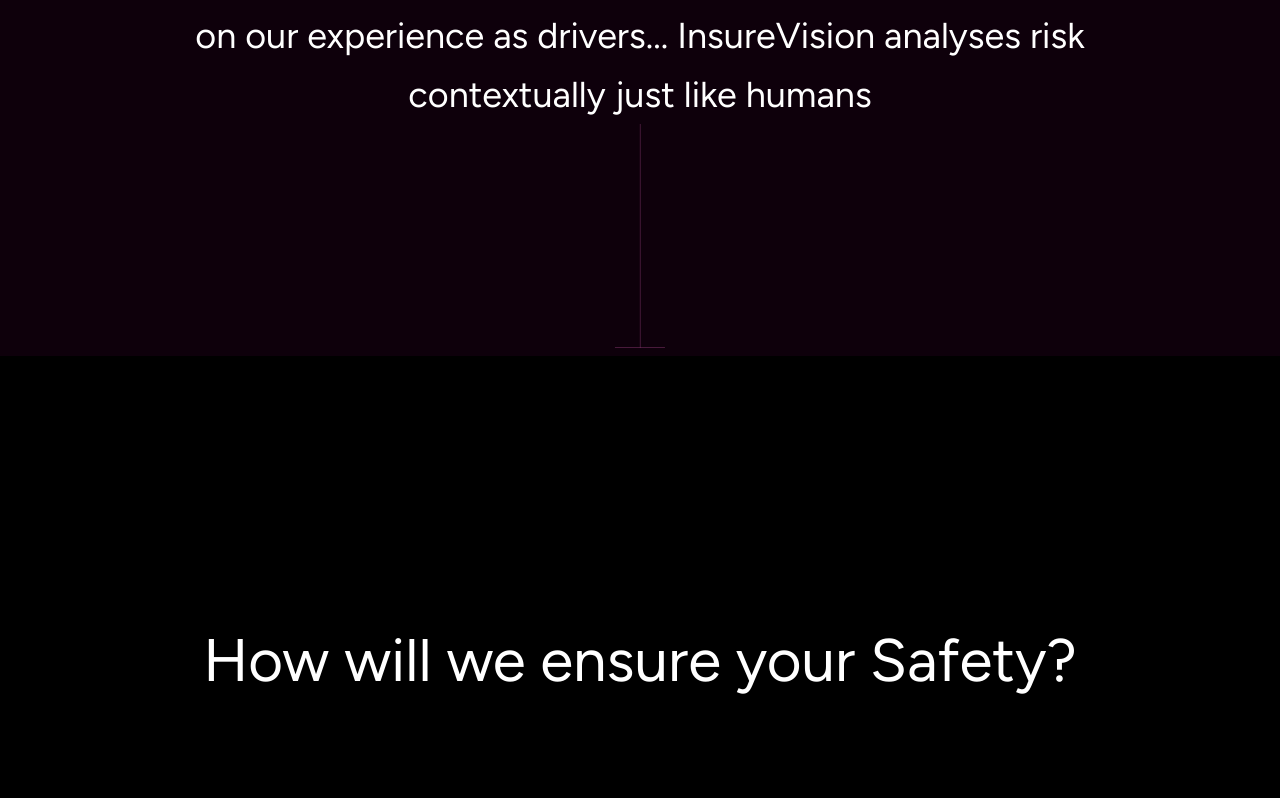
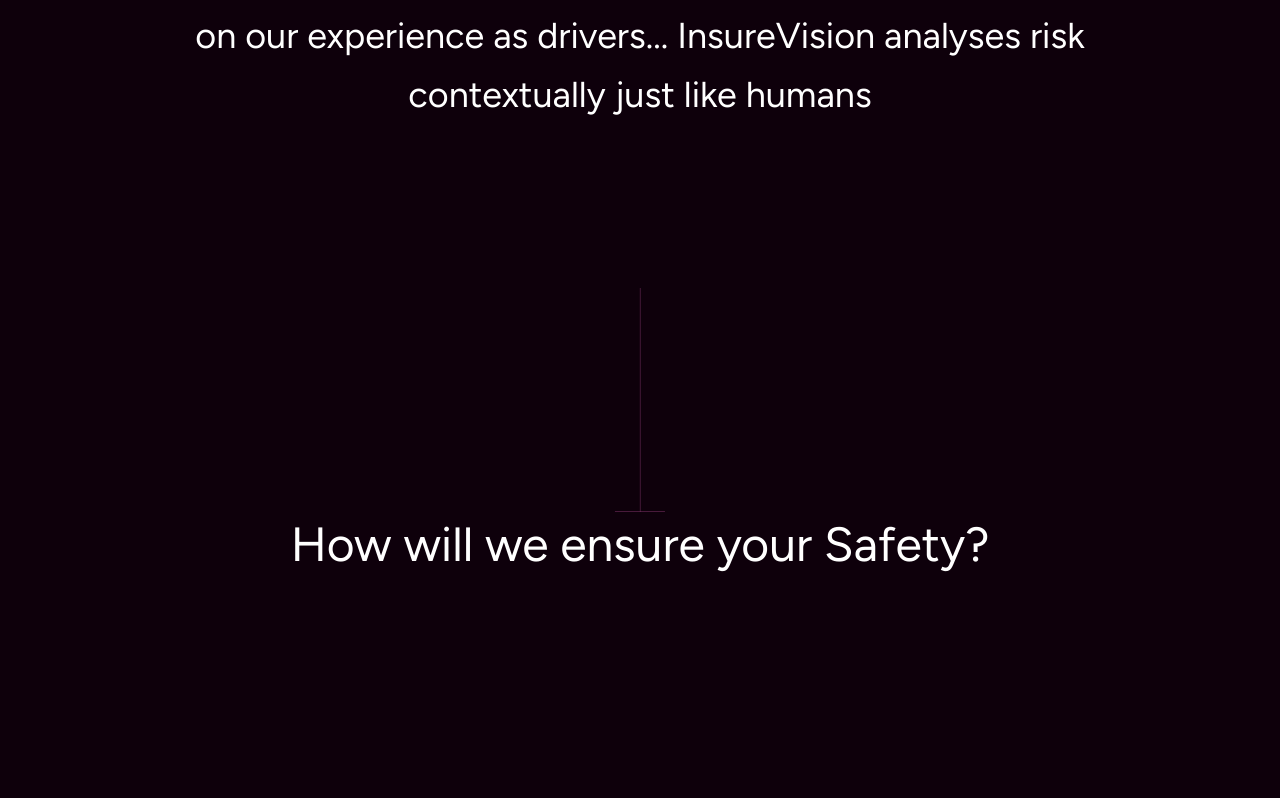
Before and after one commit to TechHowl12/insurevision, a React (Vite) app: page / in a window 1280 px wide. Shown: the part 1122-1920 px from the top of the page. Built offline with nearby package versions, Linux system fonts and the light colour scheme.

Commit message:
bug fixes

```diff
--- a/src/sections/ImageZoom.jsx
+++ b/src/sections/ImageZoom.jsx
@@ -2,7 +2,8 @@
 import gsap from "gsap";
 import { ScrollTrigger } from "gsap/ScrollTrigger";
 import Placeholderimg from '../assets/placeholder.png'
-import roadrimg from '../assets/roadImg.png'
+import roadrimg from '../assets/roadImg.png';
+import Down from "../assets/down-line.png";
 
 // Only register the plugin once to avoid conflicts
 if (typeof window !== "undefined") {
@@ -240,12 +241,13 @@
   return (
     <section
       ref={sectionRef}
-      className="min-h-screen flex items-center justify-center py-5 overflow-hidden bg-black"
+      className="min-h-screen overflow-visible flex items-center justify-center py-5 mb-[15%] bg-[#0E000b]"
     >
       <div className="container mx-auto px-4">
         <div className="flex justify-center">
           <div className="w-full">
-            <h1 className="text-white text-center mb-5 md:mb-10 text-3xl sm:text-4xl md:text-5xl lg:text-6xl">
+          <img className="relative mb-2 left-1/2 transform -translate-x-1/2 h-36 md:h-56" src={Down} />
+            <h1 className="text-white text-center mb-5 md:mb-10 text-3xl sm:text-4xl md:text-5xl">
               How will we ensure your Safety?
             </h1>
             <div className="text-center relative">
--- a/src/sections/Leadership.jsx
+++ b/src/sections/Leadership.jsx
@@ -351,7 +351,7 @@
   return (
     <div
       ref={sectionRef}
-      className="min-h-screen w-full md:w-10/12 flex items-center justify-center bg-black text-white relative overflow-hidden mx-auto"
+      className="min-h-screen w-full md:w-10/12 flex items-center justify-center bg-[#0E000b] text-white relative overflow-hidden mx-auto"
     >
       <div
         ref={containerRef}
--- a/src/sections/Typography.jsx
+++ b/src/sections/Typography.jsx
@@ -1,7 +1,7 @@
 import React, { useRef, useEffect } from "react";
 import { gsap } from "gsap";
 import { ScrollTrigger } from "gsap/ScrollTrigger";
-import Down from "../assets/down-line.png";
+
 
 gsap.registerPlugin(ScrollTrigger);
 
@@ -53,7 +53,6 @@
           </span>
         ))}
       </h1>
-       <img className="relative mb-2 left-1/2 transform -translate-x-1/2 h-36 md:h-56" src={Down} />
     </div>
   );
 };
```
